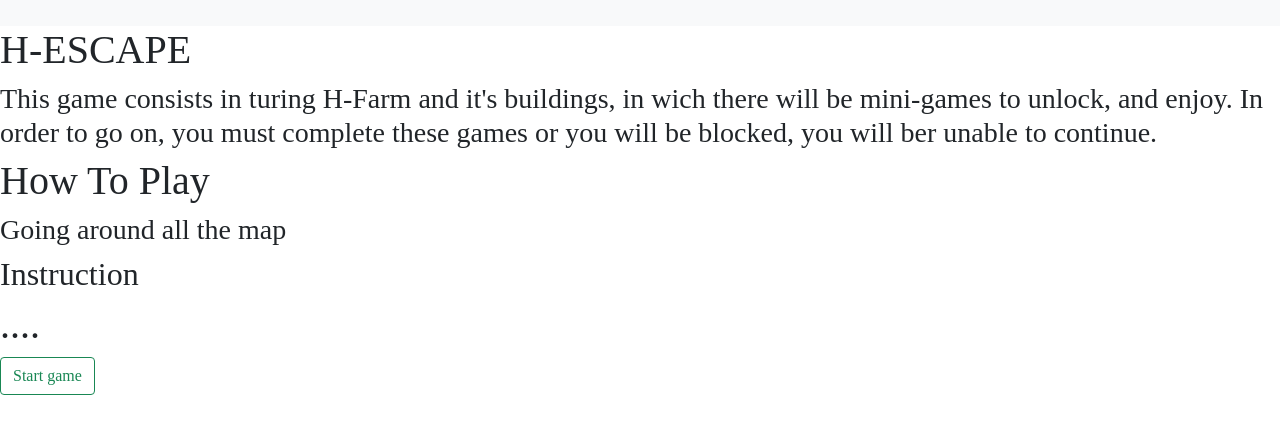
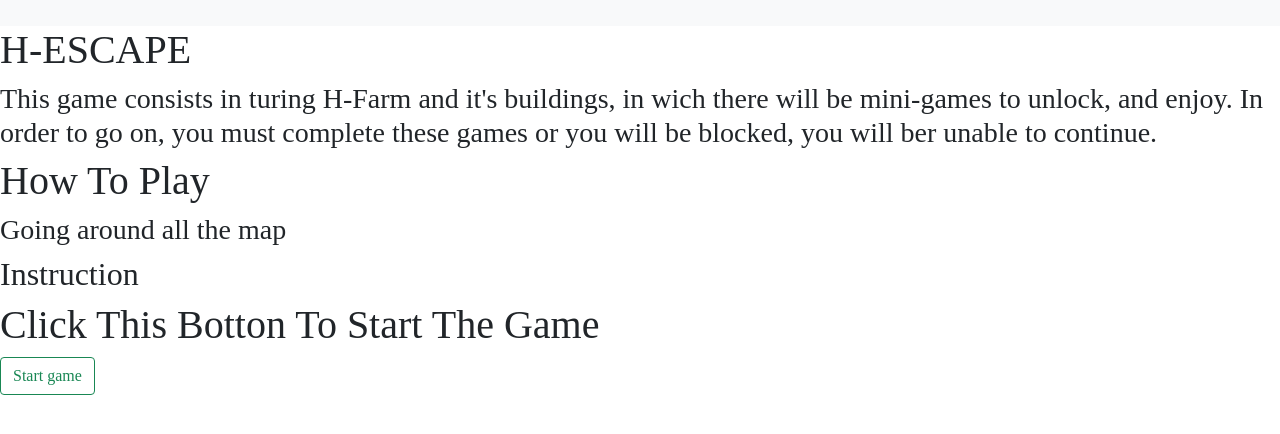
Before and after one commit to lollothepro34/H-Escape, a plain HTML site: page index.html in a window 1280 px wide. Drawn offline with nearby package versions, Linux system fonts and the light colour scheme.

Commit message:
Update index.html

```diff
--- a/index.html
+++ b/index.html
@@ -15,6 +15,7 @@
  <nav class="navbar navbar-light bg-light">
   <div class="container-fluid">
     <a class="navbar-brand" href="#">
+
     </a>
   </div>
 </nav>
@@ -31,6 +32,6 @@
 
      <h2>Instruction</h2>
 
-     <h1>....</h1>
+     <h1>Click This Botton To Start The Game</h1>
 
      <a href="MEMORY.html" class="btn btn-outline-success">Start game</a>
```
